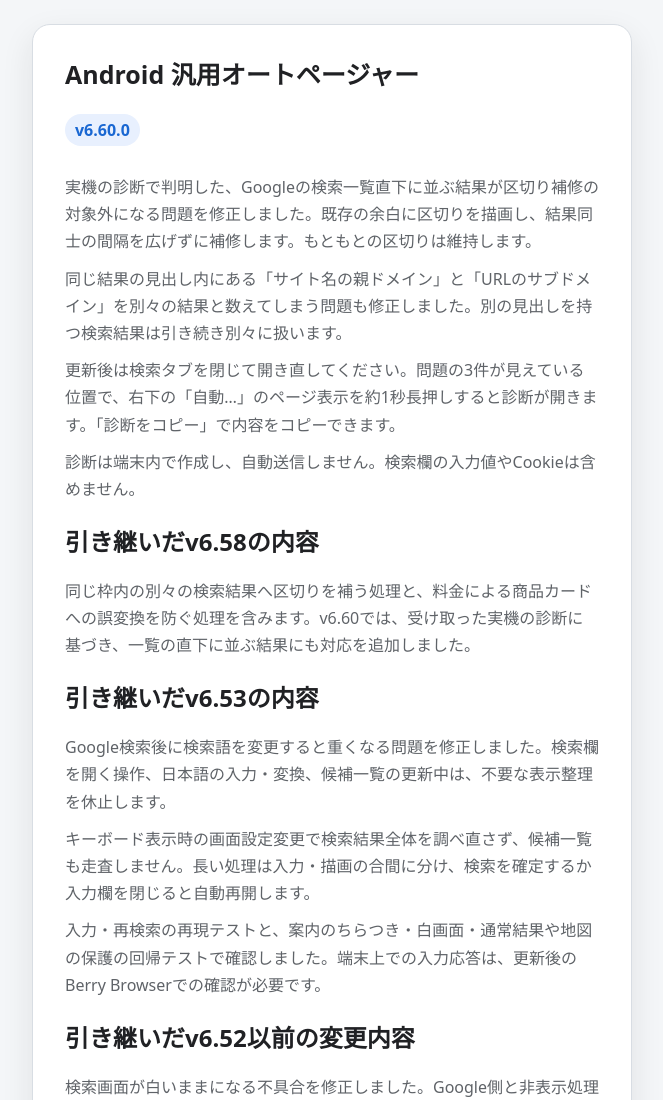
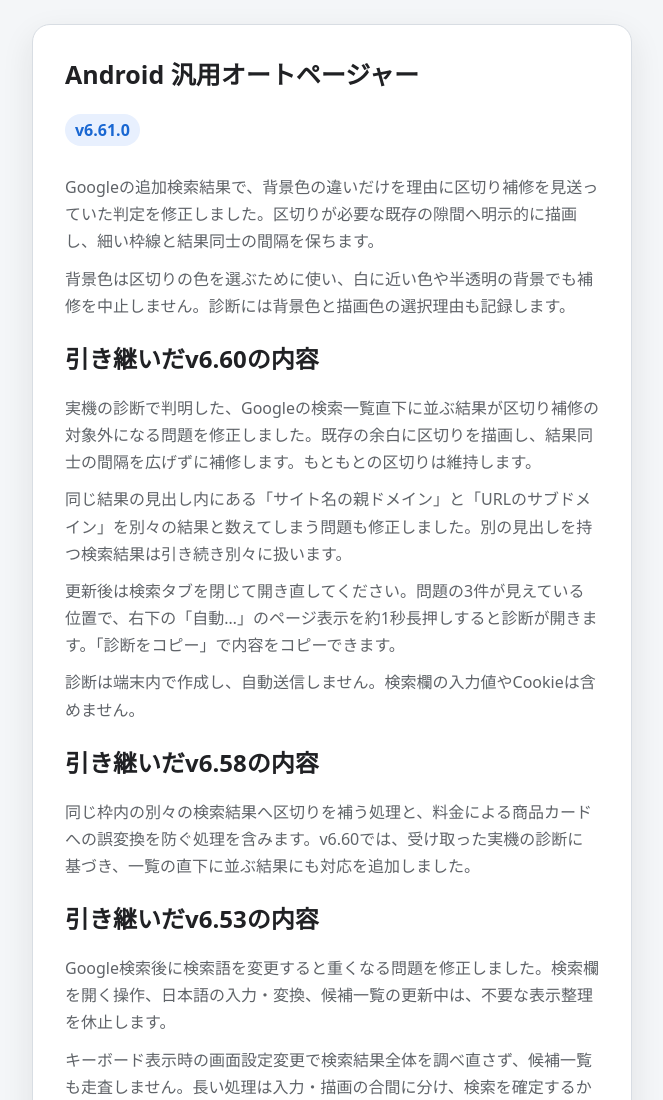
Before and after one commit to hiro191u3n2/android-autopager-update, a website: page index.html in a window 1280 px wide. Shown: the top 1100 px of the page, without its empty margins (308-971 px from the left). Drawn offline with Linux system fonts and the light colour scheme.

Commit message:
Publish Android autopager v6.61: index.html

```diff
--- a/index.html
+++ b/index.html
@@ -21,7 +21,10 @@
   <body>
     <main>
       <h1>Android 汎用オートページャー</h1>
-      <span class="version">v6.60.0</span>
+      <span class="version">v6.61.0</span>
+      <p>Googleの追加検索結果で、背景色の違いだけを理由に区切り補修を見送っていた判定を修正しました。区切りが必要な既存の隙間へ明示的に描画し、細い枠線と結果同士の間隔を保ちます。</p>
+      <p>背景色は区切りの色を選ぶために使い、白に近い色や半透明の背景でも補修を中止しません。診断には背景色と描画色の選択理由も記録します。</p>
+      <h2>引き継いだv6.60の内容</h2>
       <p>実機の診断で判明した、Googleの検索一覧直下に並ぶ結果が区切り補修の対象外になる問題を修正しました。既存の余白に区切りを描画し、結果同士の間隔を広げずに補修します。もともとの区切りは維持します。</p>
       <p>同じ結果の見出し内にある「サイト名の親ドメイン」と「URLのサブドメイン」を別々の結果と数えてしまう問題も修正しました。別の見出しを持つ検索結果は引き続き別々に扱います。</p>
       <p>更新後は検索タブを閉じて開き直してください。問題の3件が見えている位置で、右下の「自動…」のページ表示を約1秒長押しすると診断が開きます。「診断をコピー」で内容をコピーできます。</p>
```
